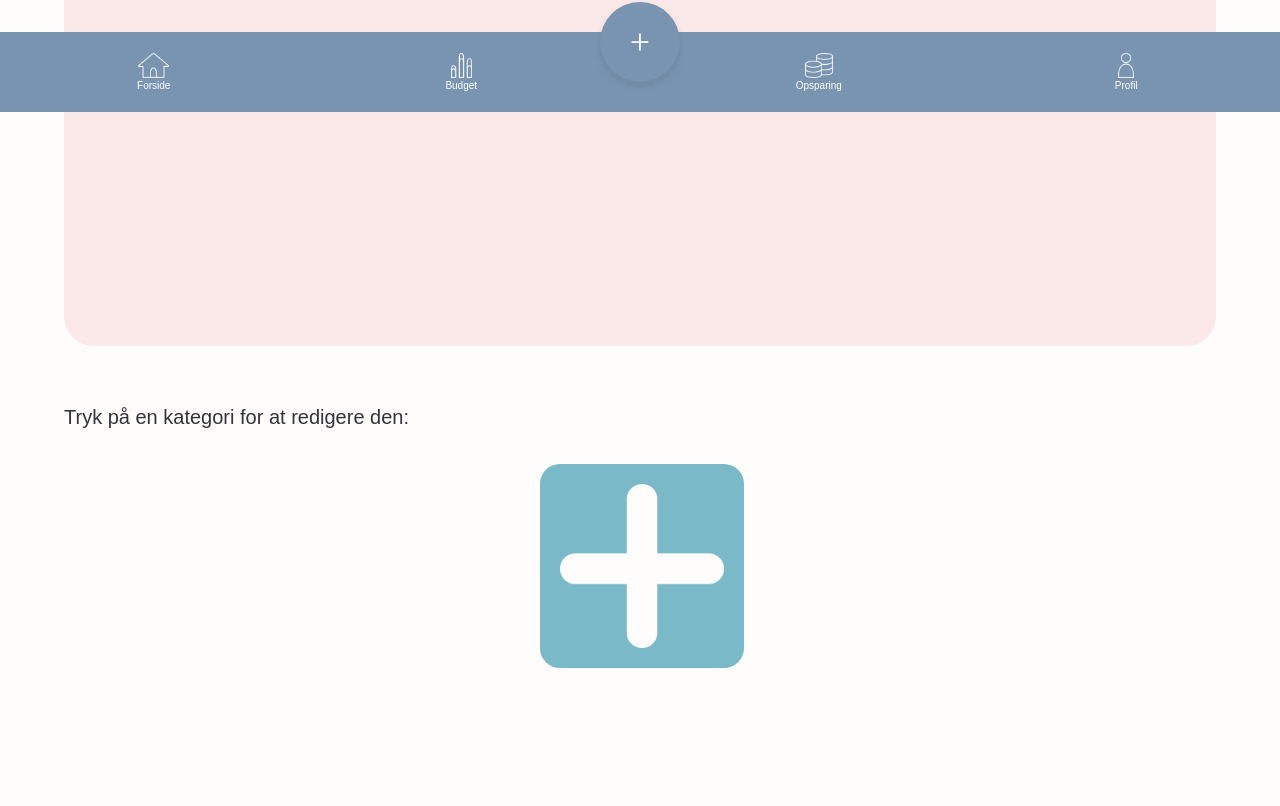
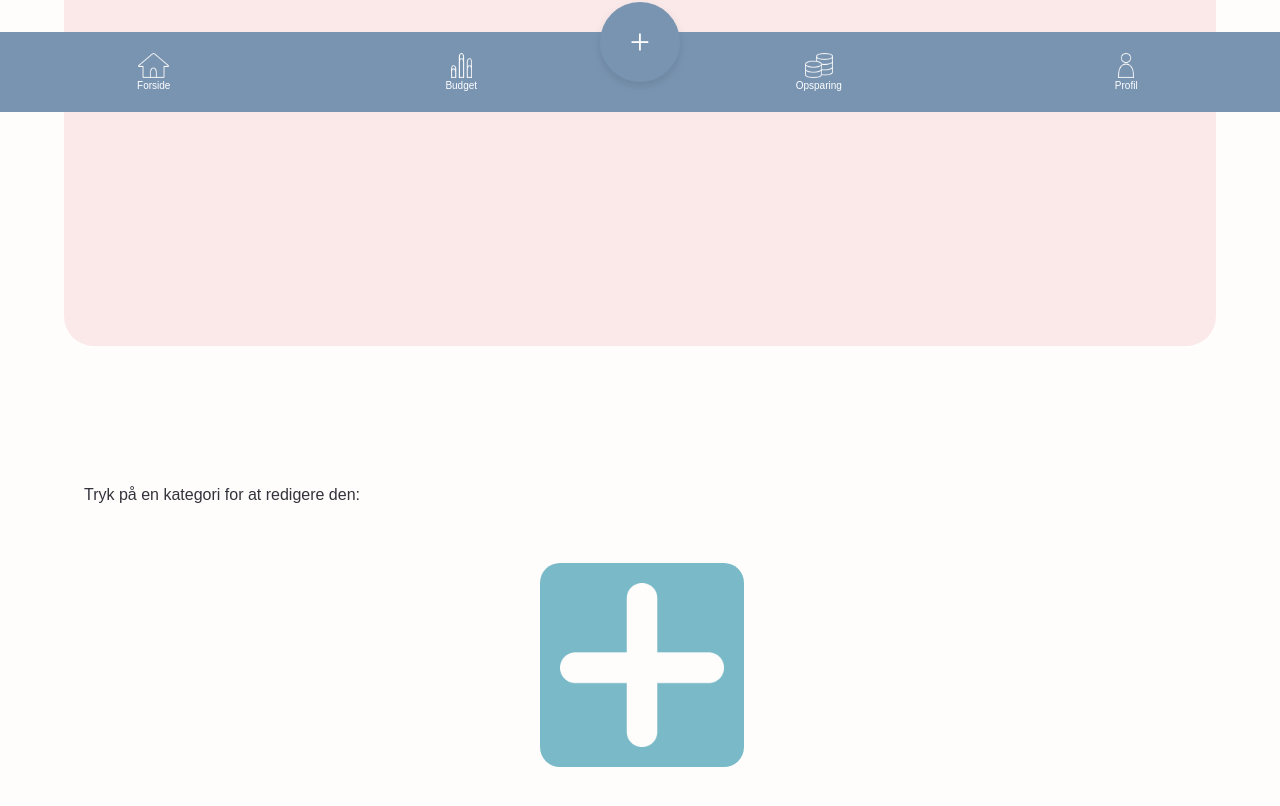
Before and after one commit to SarahCant/web-app, a React (Vite) app: page /mybudget in a window 1280 px wide. Shown: the part 688-1494 px from the top of the page. Built offline with nearby package versions, Linux system fonts and the light colour scheme; no server answers.

Commit message:
favicon img, mybudget

```diff
--- a/src/css/Sofie.css
+++ b/src/css/Sofie.css
@@ -126,6 +126,12 @@
   text-align: center;
   margin-left: -5.5%;
   margin-top: -2%;
+}
+
+.p_mybudget {
+  margin: 7% 0 2%;
+  font-size: 1rem;
+  padding-left: 20px;
 }
 
 /* --- Update Category --- */
--- a/src/pages/MyBudget.jsx
+++ b/src/pages/MyBudget.jsx
@@ -38,7 +38,7 @@ export default function MyBudget() {
     <>
       <h1>Mit budget</h1>
       <BarChart data={categories} />
-      <p>Tryk på en kategori for at redigere den:</p>
+      <p className="p_mybudget">Tryk på en kategori for at redigere den:</p>
       <Category
         categories={categories}
         selectedCategory={selectedCategory}
```
Also changed, not shown: public/img/favicon_dragon.png (added).
